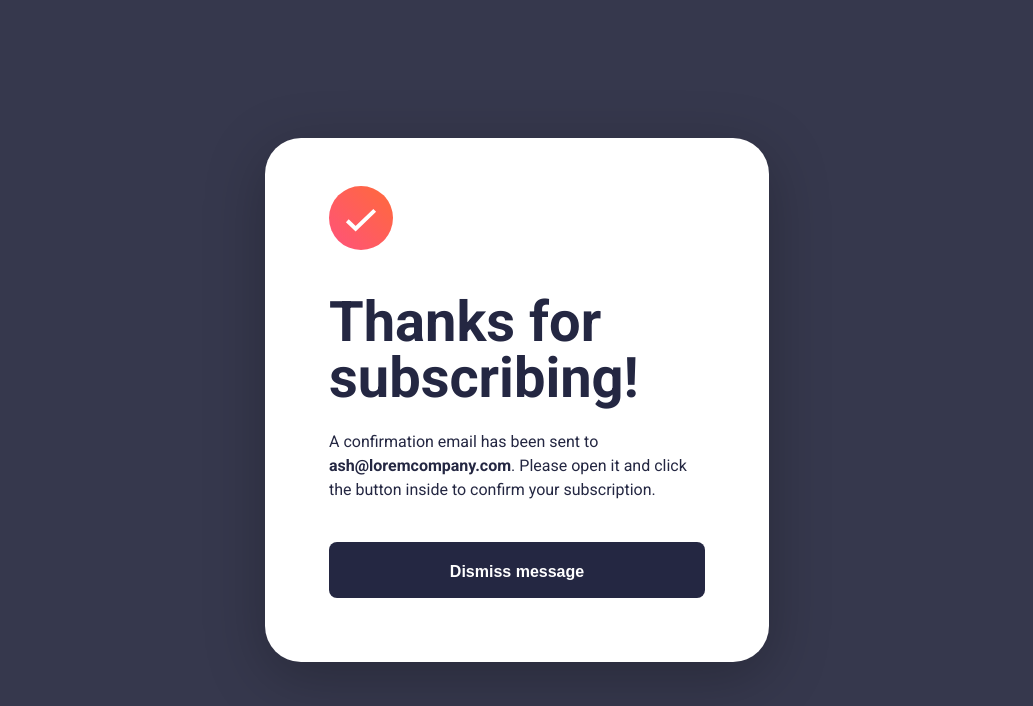
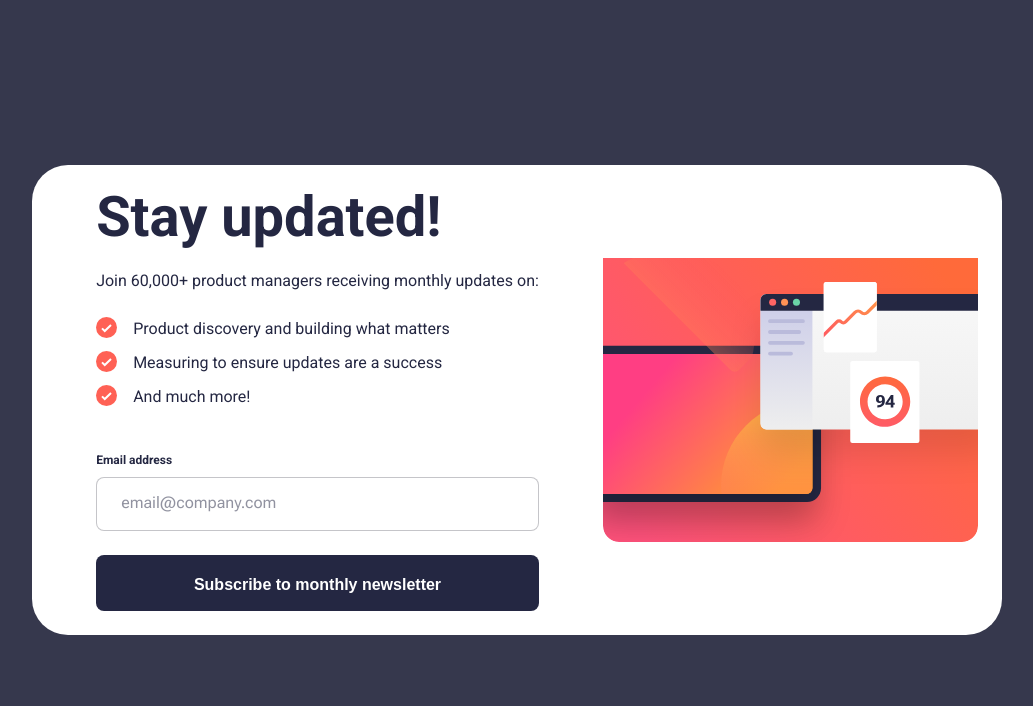
Before and after one commit to coding-brian/NewsLetterSignUpForm, a plain HTML site: page index.html in a window 1280 px wide. Shown: the whole page, without its empty margins (123-1156 px from the left). Drawn offline with Linux system fonts and the light colour scheme.

Commit message:
UI complete

```diff
--- a/index.html
+++ b/index.html
@@ -21,15 +21,65 @@
       href="https://fonts.googleapis.com/css2?family=Manrope:wght@200..800&family=Roboto:ital,wght@0,100;0,300;0,400;0,500;0,700;0,900;1,100;1,300;1,400;1,500;1,700;1,900&family=Young+Serif&display=swap"
       rel="stylesheet"
     />
+    <link
+      href="https://fonts.googleapis.com/css2?family=Manrope:wght@200..800&family=Roboto+Flex:opsz,wght@8..144,100..1000&family=Roboto:ital,wght@0,100;0,300;0,400;0,500;0,700;0,900;1,100;1,300;1,400;1,500;1,700;1,900&family=Young+Serif&display=swap"
+      rel="stylesheet"
+    />
     <link rel="stylesheet" href="./style/style.css" />
+    <script src="./js/index.js" defer></script>
   </head>
   <body>
     <!-- Sign-up form start -->
 
-    <!-- Stay updated! Join 60,000+ product managers receiving monthly updates on:
-    Product discovery and building what matters Measuring to ensure updates are
-    a success And much more! Email address email@company.com Subscribe to
-    monthly newsletter -->
+    <main>
+      <img src="./assets/images/illustration-sign-up-desktop.svg" alt="image" class="banner" >
+      <div class="content">
+        <div class="description">
+          <span class="dark-navy heading-text">Stay updated!</span>
+          <span class="body-text dark-navy"
+            >Join 60,000+ product managers receiving monthly updates on:</span
+          >
+          <ul class="dark-navy body-text">
+            <li>
+              <div>
+                <img src="./assets/images/icon-list.svg" alt="" />
+                <span>Product discovery and building what matters</span>
+              </div>
+            </li>
+            <li>
+              <div>
+                <img src="./assets/images/icon-list.svg" alt="" />
+                <span>Measuring to ensure updates are a success</span>
+              </div>
+            </li>
+            <li>
+              <div>
+                <img src="./assets/images/icon-list.svg" alt="" />
+                <span>And much more!</span>
+              </div>
+            </li>
+          </ul>
+        </div>
+        <div class="subscription">
+          <div class="email-field">
+            <div class="email-field-text">
+              <span class="dark-navy body-small-text">Email address</span>
+              <span class="error-message body-small-text vermellion"></span>
+            </div>
+            <input
+              type="text"
+              name=""
+              id="email"
+              placeholder="email@company.com"
+              class="email-input"
+            />
+          </div>
+          <button type="button" class="button">
+            <span class="body-bold-text">Subscribe to monthly newsletter</span>
+          </button>
+        </div>
+      </div>
+    </main>
 
     <!-- Sign-up form end -->
 
@@ -41,8 +91,8 @@
           alt="check"
           class="message-check"
         />
-        <div class="description">
-          <span class="title heading-text"> Thanks for subscribing! </span>
+        <div class="message-description">
+          <span class="dark-navy heading-text"> Thanks for subscribing! </span>
           <span class="body-text dark-navy">
             A confirmation email has been sent to
             <span class="body-bold-text dark-navy" id="email"
--- a/js/index.js
+++ b/js/index.js
@@ -0,0 +1,10 @@
+function isModile(){
+    return window.innerWidth <= 375;
+}
+
+document.addEventListener('DOMContentLoaded',function(){
+    if(isModile){
+        const banner=document.body.querySelector('.banner')
+        banner.src="../assets/images/illustration-sign-up-mobile.svg"
+    }
+})
--- a/style/style.css
+++ b/style/style.css
@@ -8,6 +8,10 @@
 
 .dark-navy{
     color: var(--dark-navy);
+}
+
+.vermellion{
+    color: var(--vermellion);
 }
 
 *{
@@ -46,17 +50,112 @@ body{
     line-height: 150%;
 }
 
-.body-samll-text{
+.body-small-text{
     font-size: 0.75rem;
     font-weight: 700;
     line-height: 150%;
+}
+
+main{
+    display: flex;
+    flex-direction: row-reverse;
+    justify-content: center;
+    align-items: center;
+    padding-right: 1.5rem;
+    padding-top: 1.5rem;
+    padding-bottom: 1.5rem;
+    padding-left: 4rem;
+    background-color: white;
+    border-radius: 36px;
+}
+
+.banner{
+    margin-left: 4rem;
+}
+
+.content{
+    display: flex;
+    flex-direction: column;
+    row-gap: 2.5rem;
+}
+
+.description{
+    display: flex;
+    flex-direction: column;
+    row-gap: 1.5rem;
+}
+
+ul{
+    margin: 0;
+    padding: 0;
+    list-style: none;
+    display: grid;
+    gap: 0.625rem;
+}
+
+li div{
+    display: flex;
+    column-gap: 1rem;
+    align-items: start;
+}
+
+
+
+.subscription{
+    display: flex;
+    flex-direction: column;
+    row-gap: 1.5rem;
+}
+
+.email-field{
+    display: flex;
+    flex-direction: column;
+    row-gap: 0.5rem;
+}
+
+.email-feild-text{
+    display: flex;
+    justify-content: space-between;
+}
+
+.email-input{
+    padding-top: 1rem;
+    padding-bottom: 1rem;
+    padding-left: 1.5rem;
+    border-radius: 8px;
+    border: var(--gray-25) 1px solid;
+    color: var(--dark-navy);
+    font-weight: 400;
+    font-family: "Roboto Flex", sans-serif;
+    line-height: 150%;
+    cursor: pointer;
+}
+
+.email-input::placeholder{
+    color: var(--dark-navy);
+    opacity: 0.5;
+    font-size: 1rem;
+    font-weight: 400;
+    line-height: 150%;
+}
+
+.email-input:focus{
+    border: var(--dark-navy) 1px solid;
+    outline: none;
+}
+
+.email-input.error{
+    color: var(--vermellion);
+    background-color: rgba(255,97,85,0.15);
+    border: var(--vermellion) 1px solid
 }
 
 .message{
     border-radius: 36px;
     background-color: white;
     box-shadow: 0px 15px 60px rgba(0,0,0,0.25);
-    display: flex;
+    /* display: flex; */
+    display: none;
     flex-direction: column;
     justify-content: center;
     row-gap: 2.5rem;
@@ -71,7 +170,7 @@ body{
     max-width: 376px;
 }
 
-.description{
+.message-description{
     display: grid;
     row-gap: 1.5rem;
 }
@@ -97,11 +196,41 @@ body{
     margin-bottom: 2.5rem;
 }
 
-.title{
-    color: var(--dark-navy);
-}
+@media screen  and (max-width:768px) {
+    body{
+        font-family: "Roboto", sans-serif;
+        margin: 0;
+        padding: 0;
+        display: block;
+        justify-content: center;
+        align-items: center;
+        background-color: white;
+    }
 
-@media screen  and (max-width:375px) {
+    main{
+        display: flex;
+        flex-direction: column;
+        row-gap: 2.5rem;
+        background-color: white;
+        padding: 0;
+    }
+
+    .banner{
+        margin: 0;
+        width: 100%;
+        height: 100%;
+    }
+
+    .content{
+        margin-right: 1.5rem;
+        margin-left: 1.5rem;
+        margin-bottom: 2.5rem;
+    }
+
+    .description .heading-text{
+        font-size: 2.5rem;
+    }
+
     .message{
         border-radius: 0px;
         height: 100vh;
```
